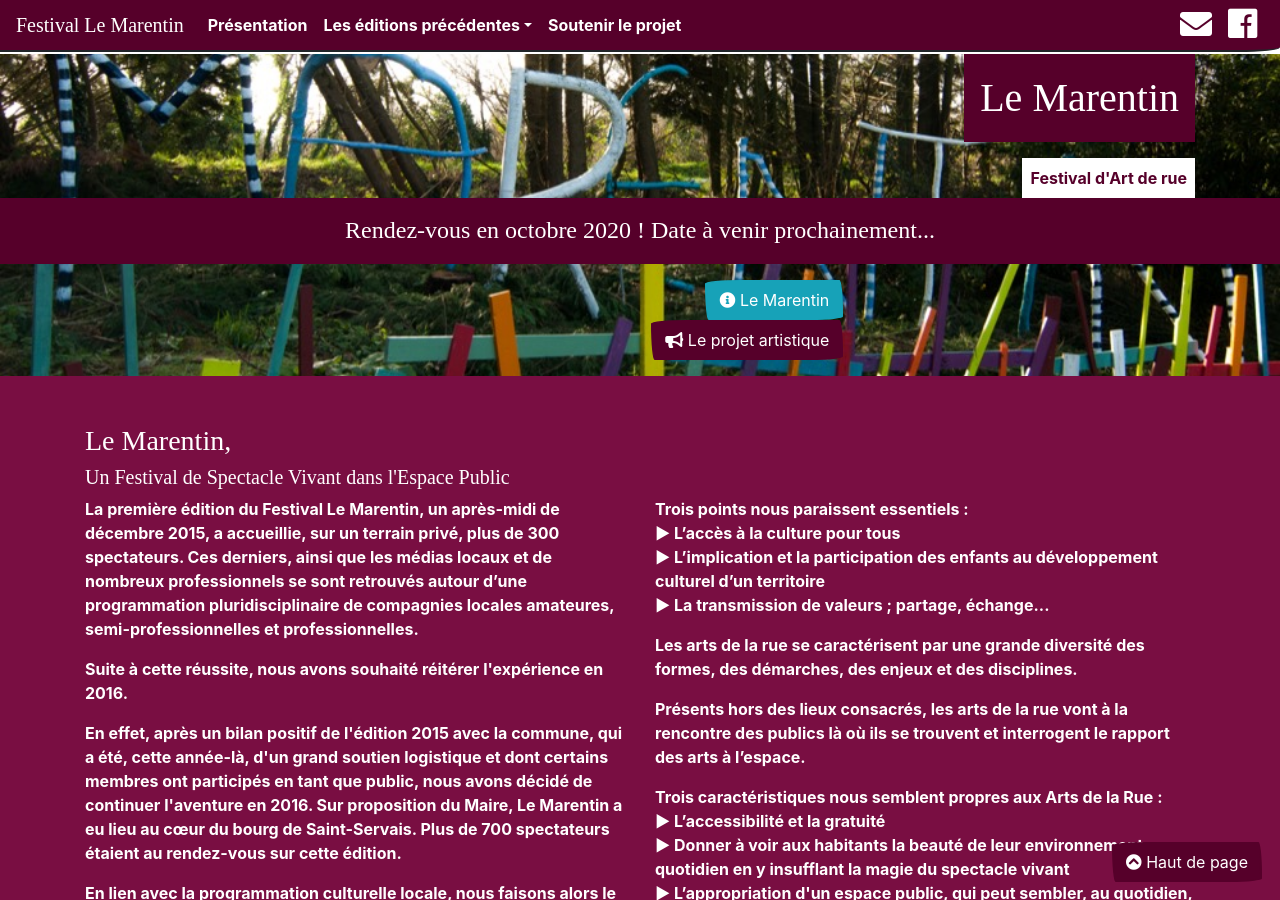
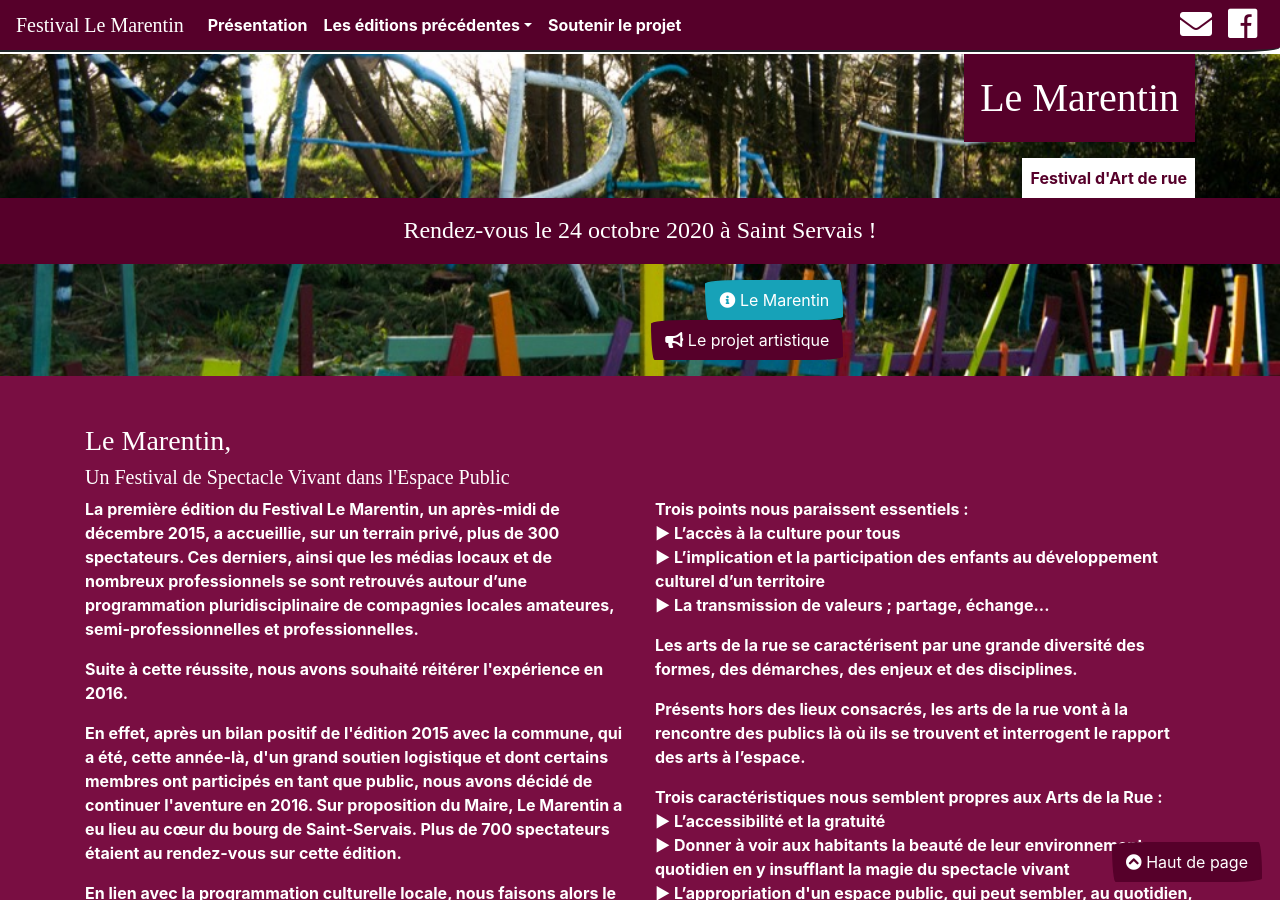
Before and after one commit to tibodut/marentin, a Jekyll site: the page built from index.html, in a window 1280 px wide and 900 px high. Built offline with Jekyll 4.4.1, drawn with Linux system fonts in a browser that asks for light colours; nearby versions of some CDN libraries; some web fonts are replaced.

Commit message:
change edition 2020 date and place on home page

```diff
--- a/index.html
+++ b/index.html
@@ -11,7 +11,7 @@ layout: default
 
     </div>
 
- <div class="text-center"><h4 class="mt-auto mb-3 p-3 bg-primary text-light">Rendez-vous en octobre 2020 ! Date à venir prochainement...</h4>
+ <div class="text-center"><h4 class="mt-auto mb-3 p-3 bg-primary text-light">Rendez-vous le 24 octobre 2020 à Saint Servais !</h4>
 </div>
 
           <div class="row">
```
